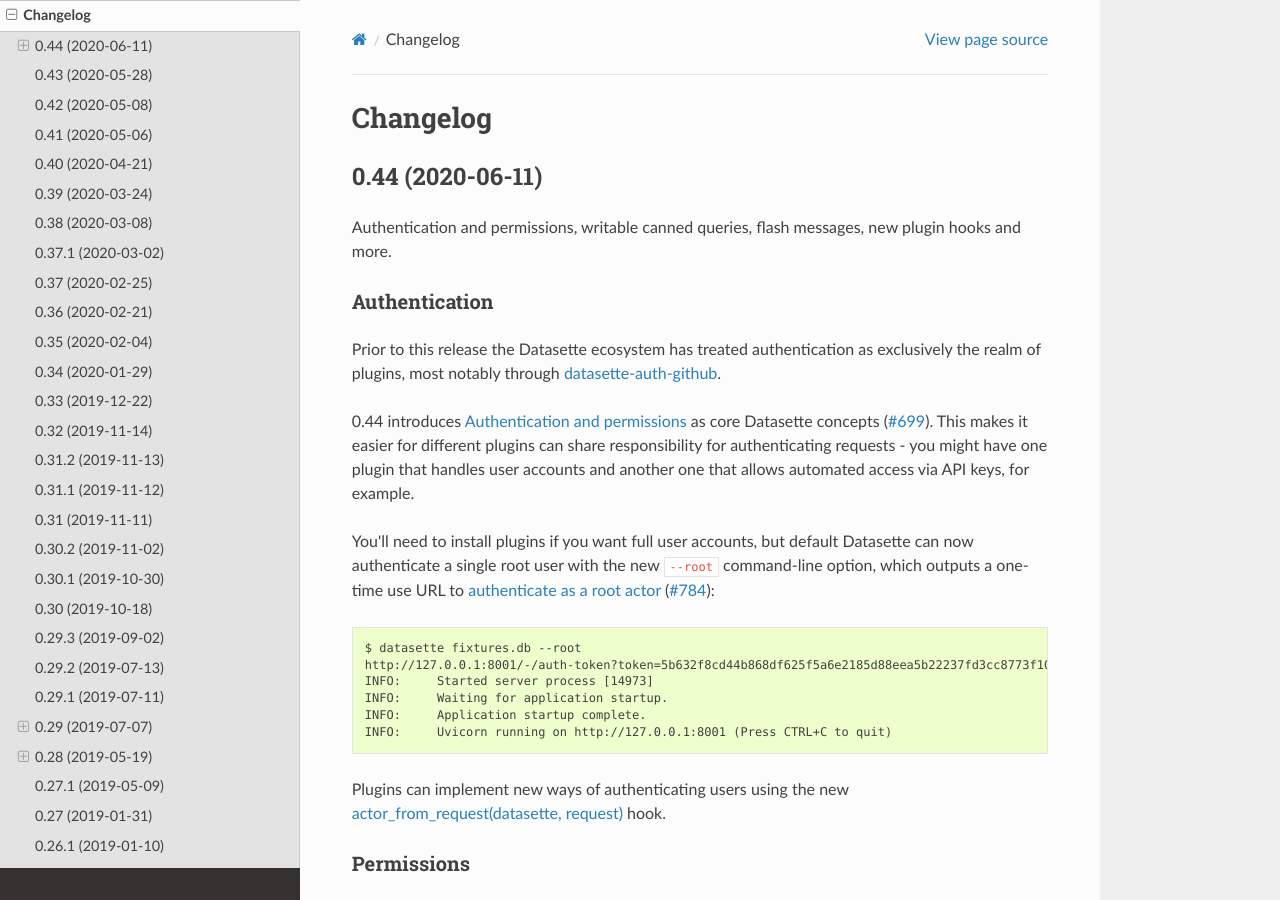
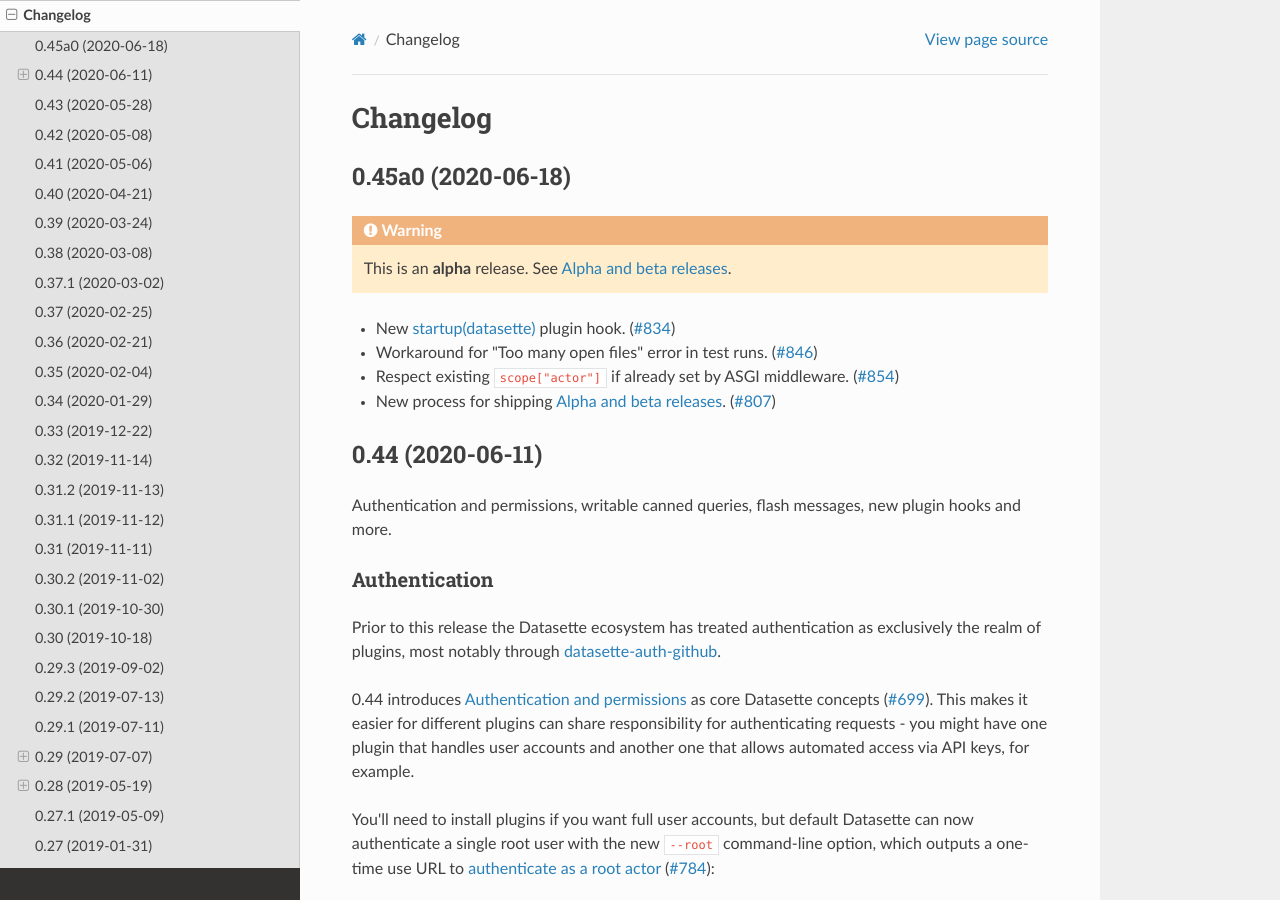
Before and after one commit to simonw/datasette, a Sphinx documentation site: the page built from docs/changelog.rst, in a window 1280 px wide and 900 px high. Built offline with Sphinx 7.4.7 and the Read the Docs theme 2.0.0, drawn with Linux system fonts in a browser that asks for light colours.

Commit message:
Release notes for 0.45a0
Refs #834 #846 #854 #807

```diff
--- a/docs/changelog.rst
+++ b/docs/changelog.rst
@@ -3,6 +3,18 @@
 =========
 Changelog
 =========
+
+.. _v0_45 alpha:
+
+0.45a0 (2020-06-18)
+-------------------
+
+.. warning:: This is an **alpha** release. See :ref:`contributing_alpha_beta`.
+
+- New :ref:`plugin_hook_startup` plugin hook. (`#834 <https://github.com/simonw/datasette/issues/834>`__)
+- Workaround for "Too many open files" error in test runs. (`#846 <https://github.com/simonw/datasette/issues/846>`__)
+- Respect existing ``scope["actor"]`` if already set by ASGI middleware. (`#854 <https://github.com/simonw/datasette/issues/854>`__)
+- New process for shipping :ref:`contributing_alpha_beta`. (`#807 <https://github.com/simonw/datasette/issues/807>`__)
 
 .. _v0_44:
 
--- a/docs/contributing.rst
+++ b/docs/contributing.rst
@@ -147,7 +147,7 @@
 
 We increment ``patch`` for bugfix releass.
 
-:ref:`contributing_release_alpha_beta` may have an additional ``a0`` or ``b0`` prefix - the integer component will be incremented with each subsequent alpha or beta.
+:ref:`contributing_alpha_beta` may have an additional ``a0`` or ``b0`` prefix - the integer component will be incremented with each subsequent alpha or beta.
 
 To release a new version, first create a commit that updates :ref:`the changelog <changelog>` with highlights of the new version. An example `commit can be seen here <https://github.com/simonw/datasette/commit/d56f402822df102f9cf1a9a056449d01a15e3aae>`__::
 
```
Also changed, not shown: other parts of docs/contributing.rst (+1 -1 lines).
